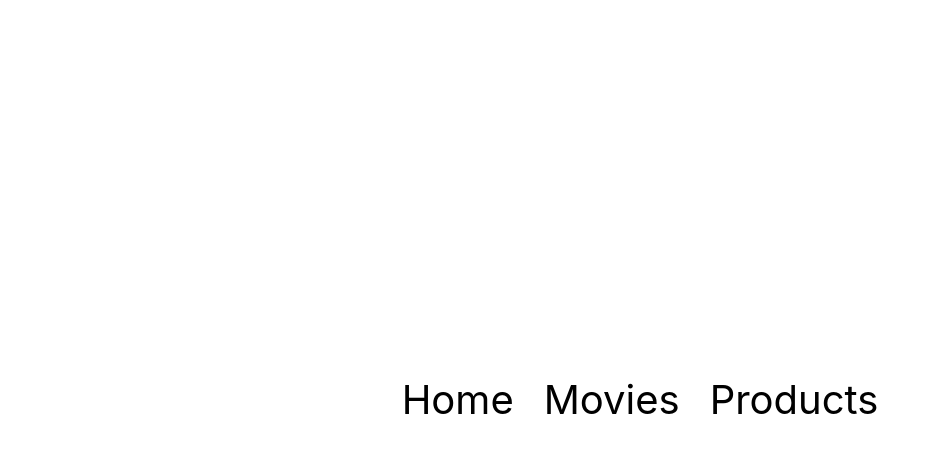
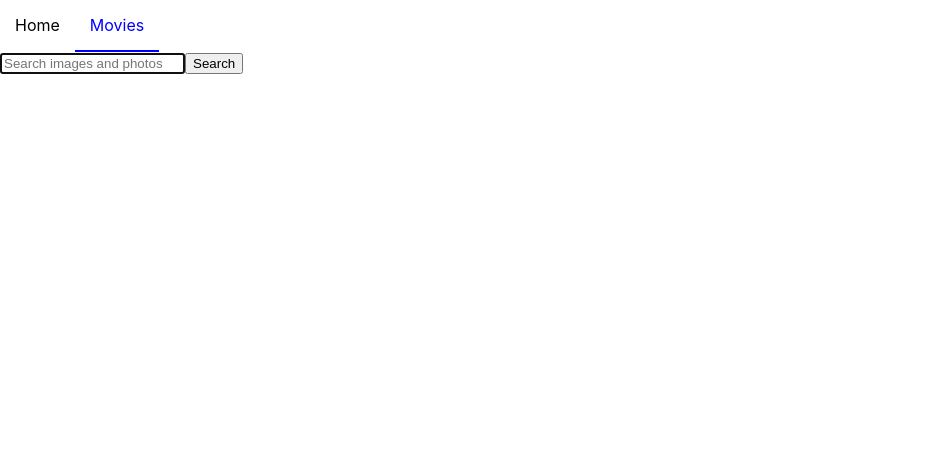
Before and after one commit to Pankumi/goit-react-hw-05-movies, a React (Create React App) app: page /movies in a window 1280 px wide. Shown: the top 452 px of the page, without its empty margins (0-940 px from the left). Built offline with nearby package versions, Linux system fonts and the light colour scheme.

Commit message:
Home and Movies

```diff
--- a/package.json
+++ b/package.json
@@ -7,6 +7,7 @@
     "@testing-library/jest-dom": "^5.16.3",
     "@testing-library/react": "^12.1.4",
     "@testing-library/user-event": "^13.5.0",
+    "axios": "^1.3.4",
     "localforage": "^1.10.0",
     "match-sorter": "^6.3.1",
     "react": "^18.1.0",
--- a/src/components/App.jsx
+++ b/src/components/App.jsx
@@ -1,30 +1,28 @@
-import { StyledNavLink } from './App.styled'
-const styleApp = {
-  height: '100vh',
-  display: 'flex',
-  justifyContent: 'center',
-  alignItems: 'center',
-  fontSize: 40,
-  color: '#010101',
-};
+
+import { useState } from 'react';
+import { Routes, Route } from 'react-router-dom';
+import { StyledNavLink } from './App.styled';
+import { HomePage } from '../pages/HomePage/HomePage';
+import { MoviesPage } from '../pages/MoviesPage/MoviesPage'
+
 
 export const App = () => {
+  const [trendingList, setTrendingList] = useState([]);
+
   return (
-    <div style={styleApp}>
+    <div>
       <header>
         <nav>
           <StyledNavLink to="/" end>
             Home
           </StyledNavLink>
-          <StyledNavLink to="/about">Movies</StyledNavLink>
-          <StyledNavLink to="/products">Products</StyledNavLink>
+          <StyledNavLink to="/movies">Movies</StyledNavLink>
         </nav>
       </header>
-      {/* <Routes>
-        <Route path="/" element={<Home />} />
-        <Route path="/about" element={<About />} />
-        <Route path="/products" element={<Products />} />
-      </Routes> */}
+      <Routes>
+        <Route path="/" element={<HomePage trendingList={trendingList} setTrendingList={setTrendingList} />} />
+        <Route path="/movies" element={<MoviesPage />} />
+      </Routes>
     </div>
   );
 };
--- /dev/null
+++ b/src/components/MovieList/MovieList.jsx
@@ -0,0 +1,20 @@
+// import React, { Component } from 'react';
+
+export const MovieList = ({ movies }) => {
+  // console.log('list', trendingList.results );
+  let list = movies.results;
+  return (
+    <ul>
+      {list.map(el => {
+        const { id, title } = el;
+        return (
+          <li key={id}>
+            <p>{title}</p>
+          </li>
+        );
+      })}
+    </ul>
+  );
+};
+
+export default MovieList;
--- /dev/null
+++ b/src/components/SearchBar/SearchBar.jsx
@@ -0,0 +1,45 @@
+import React, { useState } from 'react';
+import css from './SearchBar.module.css';
+
+
+export const SearchBar = ({newSearch}) => {
+  const [search, setSearch] = useState('');
+
+  const handleChange = evt => {
+    setSearch(evt.target.value);
+  };
+
+  const handleSubmit = evt => {
+    evt.preventDefault();
+
+    if (search.length < 1) return
+
+    newSearch(search); // *************
+    reset();
+  };
+
+  const reset = () => {
+    setSearch('');
+  };
+
+  return (
+    <section className={css.SearchBar}>
+      <form className={css.SearchForm} onSubmit={handleSubmit}>
+        <input
+          className={css.SearchForm_input}
+          type="text"
+          autoComplete="off"
+          autoFocus
+          placeholder="Search images and photos"
+          name="search"
+          value={search}
+          onChange={handleChange}
+        />
+        <button className={css.SearchForm_button} type="submit">Search</button>
+      </form>
+    </section>
+  );
+};
+
+
+export default SearchBar;
--- /dev/null
+++ b/src/components/SearchBar/SearchBar.module.css
@@ -0,0 +1,62 @@
+.SearchBar {
+  /* top: 0;
+  left: 0;
+  position: sticky;
+  z-index: 1100;
+  display: flex;
+  justify-content: center;
+  align-items: center;
+  min-height: 64px;
+  padding-right: 24px;
+  padding-left: 24px;
+  padding-top: 12px;
+  padding-bottom: 12px;
+  color: #fff;
+  background-color: #763fb5;
+  box-shadow: 0px 2px 4px -1px rgba(0, 0, 0, 0.2),
+    0px 4px 5px 0px rgba(0, 0, 0, 0.14), 0px 1px 10px 0px rgba(0, 0, 0, 0.12); */
+}
+
+.SearchForm {
+  /* display: flex;
+  align-items: center;
+  width: 100%;
+  max-width: 600px;
+  background-color: #fff;
+  border-radius: 3px;
+  overflow: hidden; */
+}
+
+.SearchForm_button {
+  /* display: inline-block;
+  width: 48px;
+  height: 48px;
+  border: 0;
+  background-size: 40%;
+  background-repeat: no-repeat;
+  background-position: center;
+  opacity: 0.6;
+  transition: opacity 250ms cubic-bezier(0.4, 0, 0.2, 1);
+  cursor: pointer;
+  outline: none; */
+}
+
+.SearchForm_button:hover {
+  /* opacity: 1; */
+}
+
+.SearchForm_input {
+  /* display: inline-block;
+  width: 100%;
+  font: inherit;
+  font-size: 20px;
+  border: none;
+  outline: none;
+  padding-left: 4px;
+  padding-right: 4px; */
+}
+
+.SearchForm-input::placeholder {
+  /* font: inherit;
+  font-size: 18px; */
+}
--- a/src/index.js
+++ b/src/index.js
@@ -1,11 +1,13 @@
 // // npm install react-router-dom
 // // npm i styled-components
+// // npm install axios
 
 import React from 'react';
 import ReactDOM from 'react-dom/client';
 import { BrowserRouter } from 'react-router-dom';
 import { App } from 'components/App';
 import './index.css';
+
 
 ReactDOM.createRoot(document.getElementById('root')).render(
   <BrowserRouter>
--- /dev/null
+++ b/src/pages/HomePage/HomePage.jsx
@@ -0,0 +1,33 @@
+import React, { useState, useEffect } from 'react';
+import MovieList from '../../components/MovieList/MovieList';
+import { getPopularFilmList } from '../../services/themoviedbApi';
+
+export const HomePage = ({ trendingList, setTrendingList }) => {
+  const [error, setError] = useState(null);
+  // console.log(setTrendingList);
+
+  useEffect(() => {
+    const runRequest = async () => {
+      try {
+        // setIsLoading(true);
+        const data = await getPopularFilmList();
+        setTrendingList(data);
+        setError(null);
+      } catch (err) {
+        console.log('err >> ', err);
+        setError(err.message);
+      } finally {
+        // setIsLoading(false);
+      }
+    };
+    runRequest();
+  }, [setTrendingList]);
+
+  return (
+    <div>
+      <h1>Trending Today</h1>
+      {trendingList.length !== 0 && <MovieList movies={trendingList} />}
+      {error && <p>Oops, some arror occured... Massage: {error}</p>}
+    </div>
+  );
+};
--- /dev/null
+++ b/src/pages/MoviesPage/MoviesPage.jsx
@@ -0,0 +1,43 @@
+
+import React, { useState, useEffect } from 'react';
+import MovieList from '../../components/MovieList/MovieList';
+import SearchBar from '../../components/SearchBar/SearchBar';
+import {getSearchFilmList} from '../../services/themoviedbApi';
+
+
+export const MoviesPage = ({trendingList, setTrendingList}) => {
+    const [showSearch, setShowSearch] = useState(true);
+    const [searchRequest, setSearchRequest] = useState('')
+    const [searchList, setSearchList] = useState([]);
+    const [error, setError] = useState(null);
+    console.log('searchRequest 0 >>', searchRequest);
+
+    useEffect(() => {
+      console.log('searchRequest 1 >>', searchRequest);
+      if (searchRequest === '') return;
+        const runRequest = async () => {
+          try {
+            // setIsLoading(true);
+            console.log('searchRequest 2 >>', searchRequest);
+            const data = await getSearchFilmList(searchRequest);
+            console.log('data >>', data);
+            setSearchList(data);
+            setError(null);
+          } catch (err) {
+            console.log('err >> ', err);
+            setError(err.message);
+          } finally {
+            // setIsLoading(false);
+          }
+        };
+        runRequest();
+      }, [searchRequest] );
+
+  return (
+    <div>
+        {showSearch && <SearchBar newSearch={setSearchRequest} />}
+        {searchList.length !== 0 && <MovieList movies={searchList} />}
+        {error && <p>Oops, some arror occured... Massage: {error}</p>}
+    </div>
+  );
+};
--- /dev/null
+++ b/src/services/themoviedbApi.js
@@ -0,0 +1,30 @@
+// $ npm install axios
+
+import axios from 'axios';
+
+
+const BASE_URL = 'https://api.themoviedb.org/3';
+const API_KEY = 'a95ff59f8d48ac961c2785119723c43c';
+
+// https://api.themoviedb.org/3/trending/movie/day?api_key=a95ff59f8d48ac961c2785119723c43c
+export const getPopularFilmList = async page => {
+  const response = await axios.get(`${BASE_URL}/trending/movie/day`, {
+    params: {
+      api_key: API_KEY,
+      page: page || 1,
+    },
+  });
+  return response.data;
+};
+
+// https://api.themoviedb.org/3/search/movie?api_key=<<api_key>>&language=en-US&query=<<query>>&page=1&include_adult=false
+export const getSearchFilmList = async (keyWord) => {
+  console.log('APP >>', keyWord);
+  const response = await axios.get(`${BASE_URL}/search/movie`, {
+    params: {
+      api_key: API_KEY,
+      query: keyWord,
+    },
+  });
+  return response.data;
+};
```
Also changed, not shown: 1 other file (tests, documents, lock files or other folders).
